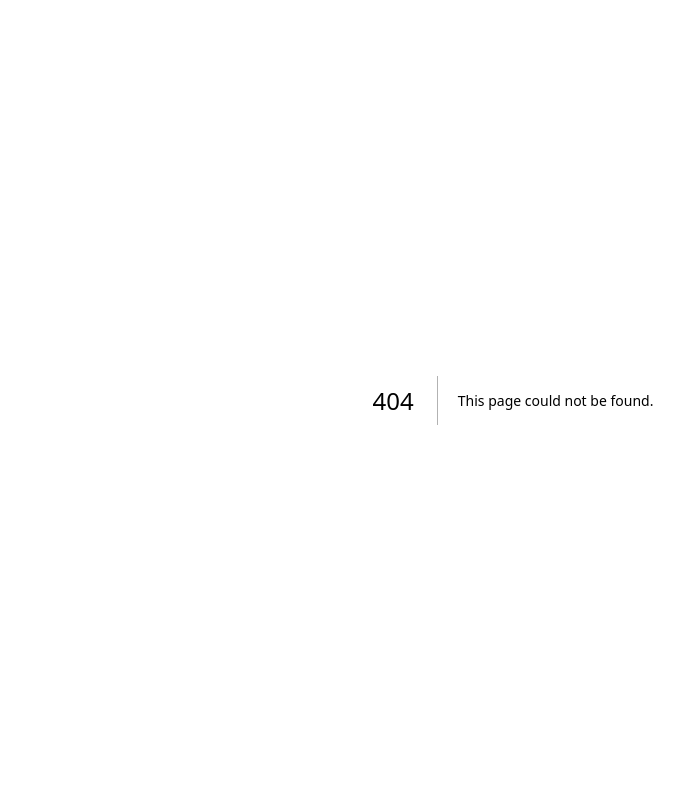
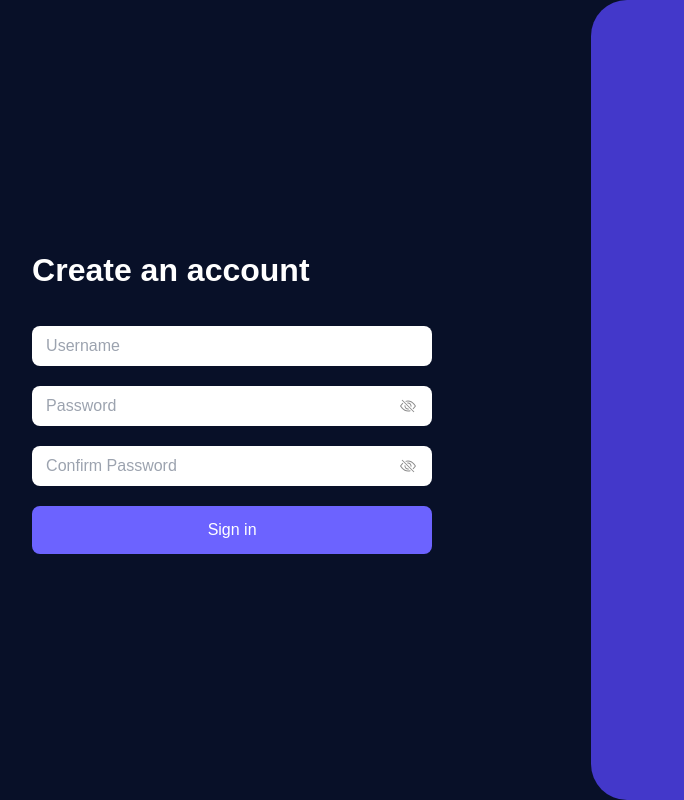
Before and after one commit to tsphere101/full-stack-testing, a Next.js app in the folder frontend/: page /signup in a window 1280 px wide. Before the commit this address had no page. Shown: the whole page, without its empty margins (127-811 px from the left). Built offline with nearby package versions, Linux system fonts and the light colour scheme.

Commit message:
feat(signup): add signup page

```diff
--- /dev/null
+++ b/frontend/app/components/Title.tsx
@@ -0,0 +1,10 @@
+import styles from '../styles/SignIn.module.css'
+import { JSX } from 'react'
+
+export default function Title({ title }: { title: string }): JSX.Element {
+    return (
+        <div className={`w-full max-w-[400px]`}>
+            <h1 className={styles.title}>{title}</h1>
+        </div>
+    )
+}
--- a/frontend/app/layout.tsx
+++ b/frontend/app/layout.tsx
@@ -25,7 +25,7 @@ export default function RootLayout({
     return (
         <html lang="en">
             <body
-                className={`${geistSans.variable} ${geistMono.variable} antialiased`}
+                className={`${geistSans.variable} ${geistMono.variable} antialiased bg-[#081028]`}
             >
                 {children}
             </body>
--- a/frontend/app/pages/signin.tsx
+++ b/frontend/app/pages/signin.tsx
@@ -1,11 +1,17 @@
 "use client"
-import { useState } from 'react';
+import { FormEventHandler, useState } from 'react';
 import Input from '../components/Input';
 import Button from '../components/Button';
 import styles from '../styles/SignIn.module.css';
 
 export default function SignIn() {
-    const handleSignin = async (e: React.FormEvent) => { }
+    const handleSignin: FormEventHandler = async (e: React.FormEvent) => {
+        e.preventDefault()
+        setLoading(true)
+        setTimeout(() => {
+            setLoading(false)
+        }, 100)
+    }
     const [username, setUsername] = useState("")
     const [password, setPassword] = useState("")
     const [showPassword, setShowPassword] = useState(false)
@@ -13,9 +19,10 @@ export default function SignIn() {
     const toggleShowPassword: () => void = () => setShowPassword(!showPassword)
     return (
         <>
-            <div className={`flex flex-row w-full ${styles.darkPurpleBackground}`}>
-                <div className={`${styles.container} w-[127.84810127%]`}>
+            <div className={`flex flex-row h-screen w-full`}>
+                <div className={` w-[127.84810127%] flex flex-col justify-center`}>
                     <div className={`w-full items-center flex flex-col`}>
+                        <div className={`w-full max-w-[400px]`}>
                             <h1 className={styles.title}>Sign in</h1>
                             <form onSubmit={handleSignin} className={`${styles.form}`} method='POST'>
                                 <div className={`${styles.inputGroup} gap-y-[20px]`}>
@@ -48,8 +55,9 @@ export default function SignIn() {
                                 </div>
                             </form>
                         </div>
+                    </div>
                 </div >
-                <div className={`${styles.purpleBackground} w-full rounded-lg`} ></div >
+                <div className={`bg-[#4338CA] w-full rounded-bl-[36px] rounded-tl-[36px]`} ></div >
             </div >
         </>
 
--- /dev/null
+++ b/frontend/app/signup/layout.tsx
@@ -0,0 +1,13 @@
+interface LayoutProps {
+    children: React.ReactNode
+}
+export default function Layout({ children }: LayoutProps) {
+    return (
+        <div className={`flex flex-row w-full  h-screen`}>
+            <div className={`w-[127.84810127%] flex flex-col justify-center`}>
+                {children}
+            </div>
+            <div className={`bg-[#4338CA] w-full rounded-bl-[36px] rounded-tl-[36px]`} ></div >
+        </div >
+    )
+}
--- /dev/null
+++ b/frontend/app/signup/page.tsx
@@ -0,0 +1,67 @@
+"use client"
+import Button from '../components/Button'
+import Input from '../components/Input'
+import Title from '../components/Title'
+import styles from '../styles/SignIn.module.css'
+import { FormEventHandler, SetStateAction, useState, Dispatch } from 'react'
+export default function SignUpPage() {
+    const handleSignUp: FormEventHandler = (e: React.FormEvent) => {
+        e.preventDefault()
+        setLoading(true)
+        setLoading(false)
+    }
+    const [email, setEmail] = useState("")
+    const [password, setPassword] = useState("")
+    const [confirmPassword, setConfirmPassword] = useState("")
+    const [showPassword, setShowPassword] = useState(false)
+    const [showConfirmPassword, setShowConfirmPassword] = useState(false)
+    type ToggleFunctionType<T> = (state: T, dispatcher: Dispatch<SetStateAction<T>>) => () => void
+    const toggleBoolean: ToggleFunctionType<boolean> = (state, dispatcher) => () => dispatcher(!state)
+    const [loading, setLoading] = useState(false)
+    return (
+        <>
+            <div className={`w-full items-center flex flex-col`}>
+                <Title title="Create an account" />
+                <form onSubmit={handleSignUp} className={`${styles.form}`} method='POST'>
+                    <div className={`${styles.inputGroup} gap-y-[20px]`}>
+                        <Input
+                            label="Email"
+                            type="text"
+                            value={email}
+                            onChange={(e) => { setEmail(e.target.value) }}
+                            name="username"
+                            placeholder="Username"
+                        />
+                        <Input
+                            label="Password"
+                            type={showPassword ? 'text' : 'password'}
+                            value={password}
+                            onChange={(e) => { setPassword(e.target.value) }}
+                            toggleShowPassword={toggleBoolean(showPassword, setShowPassword)}
+                            name="password"
+                            placeholder="Password"
+                            isPasswordInput={true}
+                        />
+                        <Input
+                            label="ConfirmPassword"
+                            type={showConfirmPassword ? 'text' : 'password'}
+                            value={confirmPassword}
+                            onChange={(e) => { setConfirmPassword(e.target.value) }}
+                            toggleShowPassword={toggleBoolean(showConfirmPassword, setShowConfirmPassword)}
+                            name="confirm-password"
+                            placeholder="Confirm Password"
+                            isPasswordInput={true}
+                        />
+                        <Button
+                            type="submit"
+                            disabled={loading}
+                            className={styles.signInButton}
+                        >
+                            {!loading ? 'Sign in' : 'Loading...'}
+                        </Button>
+                    </div>
+                </form>
+            </div>
+        </>
+    )
+}
--- a/frontend/app/styles/SignIn.module.css
+++ b/frontend/app/styles/SignIn.module.css
@@ -1,12 +1,3 @@
-.container {
-    display: flex;
-    align-items: center; /* Center content horizontally */
-    justify-content: center; /* Center content vertically */
-    min-height: 100vh; /* Full viewport height */
-    color: white; /* Text color */
-    padding: 20px; /* Add some padding */
-    box-sizing: border-box; /* Include padding in width/height */
-}
 
 .form {
     display: flex;
@@ -96,15 +87,8 @@
 }
 
 .title {
-    font-size: 2em;
+    font-size: 2rem;
     font-weight: 600;
     margin-bottom: 1em;
+    color: #FFFFFF;
 }
-
-.purpleBackground {
-    background-color: #4338CA;
-}
-
-.darkPurpleBackground{
-    background-color:#081028;
-}
```
Lines whose indentation alone changed are shown as unchanged.
